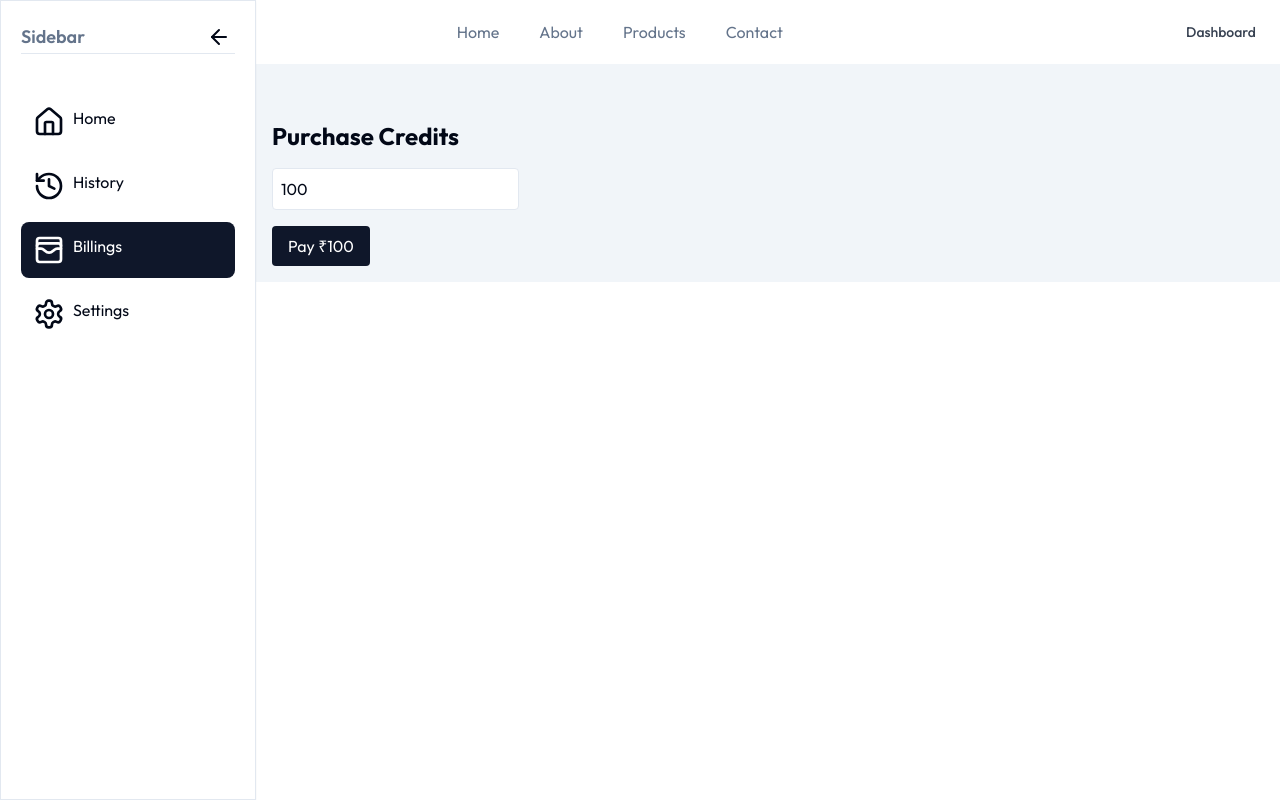
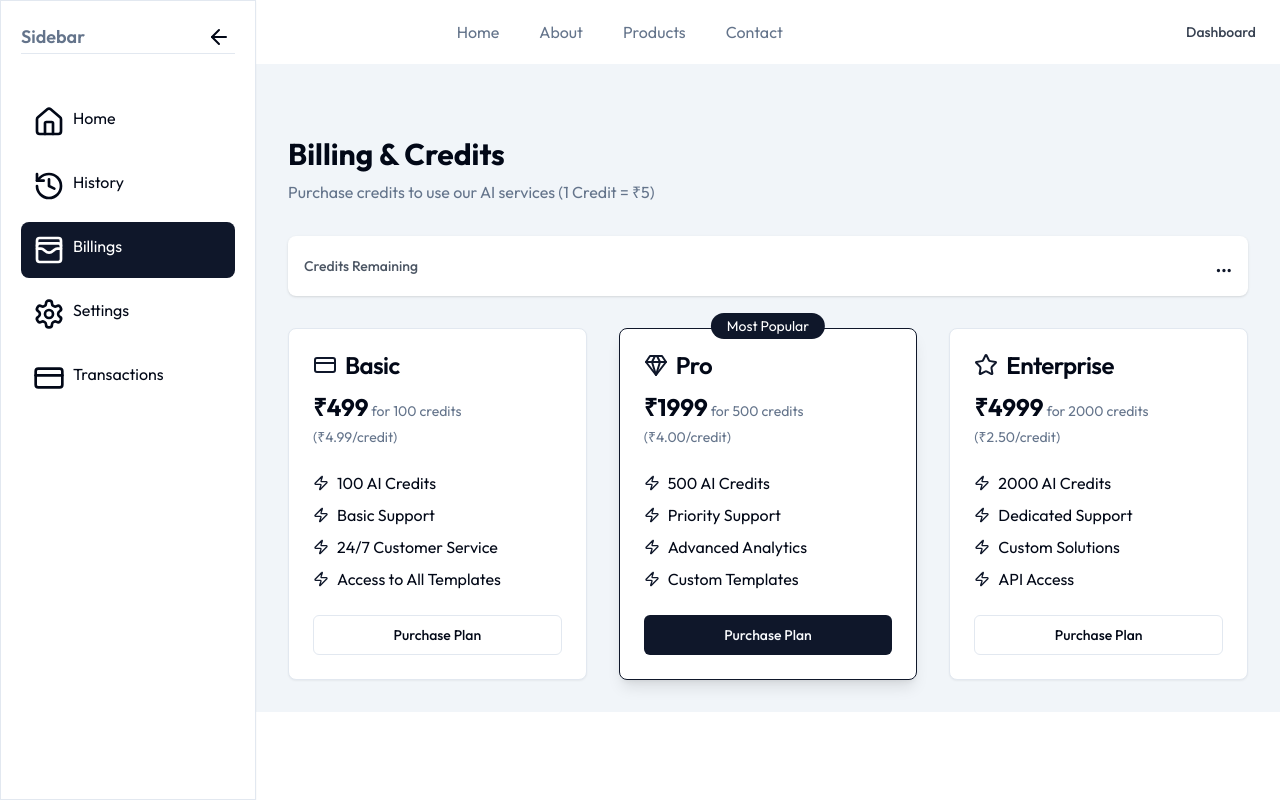
Before and after one commit to nischay-chauhan/ai-content, a Next.js app: page /dashboard/billings in a window 1280 px wide. Built offline with nearby package versions, Linux system fonts and the light colour scheme; no server answers.

Commit message:
added payment gateway +  trasaction history page

```diff
--- /dev/null
+++ b/app/api/transactions/route.ts
@@ -0,0 +1,22 @@
+import { NextResponse } from 'next/server';
+import { auth } from '@clerk/nextjs/server';
+import { db } from '@/utils/db';
+import { desc } from 'drizzle-orm';
+
+export async function GET() {
+  try {
+    const { userId } = auth();
+    if (!userId) {
+      return NextResponse.json({ error: 'Unauthorized' }, { status: 401 });
+    }
+
+    const transactions = await db.query.transactions.findMany({
+      where: (transactions, { eq }) => eq(transactions.userId, userId),
+      orderBy: (transactions, { desc }) => [desc(transactions.createdAt)]
+    });
+
+    return NextResponse.json({ transactions });
+  } catch (error) {
+    return NextResponse.json({ error: 'Failed to fetch transactions' }, { status: 500 });
+  }
+}
--- a/app/dashboard/_components/sidebar.tsx
+++ b/app/dashboard/_components/sidebar.tsx
@@ -1,5 +1,5 @@
 'use client'
-import { ArrowLeft, ArrowRight, DollarSignIcon, History, Home, Settings, WalletCards } from "lucide-react";
+import { ArrowLeft, ArrowRight, CreditCard, DollarSignIcon, History, Home, Settings, WalletCards } from "lucide-react";
 import Link from "next/link";
 import { usePathname } from "next/navigation";
 import { useEffect } from "react";
@@ -26,6 +26,11 @@ const Sidebar = () => {
             name: "Settings",
             icon: Settings,
             link: "/dashboard/settings"
+        },
+        {
+            name: "Transactions",
+            icon: CreditCard,
+            link: "/dashboard/transactions"
         }
     ];
 
--- a/app/dashboard/billings/page.tsx
+++ b/app/dashboard/billings/page.tsx
@@ -1,47 +1,106 @@
 'use client';
 
-import { useState } from 'react';
+import { useState, useEffect } from 'react';
 import { useUser } from '@clerk/nextjs';
+import { Card, CardHeader, CardTitle, CardDescription, CardContent } from "@/components/ui/card";
+import { Button } from "@/components/ui/button";
+import { CreditCard, Gem, Zap, Star } from "lucide-react";
+import CreditDisplay from '@/components/CreditDisplay';
+import { toast } from 'sonner';
+
+const PRICING_PLANS = [
+  {
+    name: "Basic",
+    credits: 100,
+    price: 499,
+    features: [
+      "100 AI Credits",
+      "Basic Support",
+      "24/7 Customer Service",
+      "Access to All Templates"
+    ],
+    icon: CreditCard
+  },
+  {
+    name: "Pro",
+    credits: 500,
+    price: 1999,
+    features: [
+      "500 AI Credits",
+      "Priority Support",
+      "Advanced Analytics",
+      "Custom Templates"
+    ],
+    icon: Gem,
+    popular: true
+  },
+  {
+    name: "Enterprise",
+    credits: 2000,
+    price: 4999,
+    features: [
+      "2000 AI Credits",
+      "Dedicated Support",
+      "Custom Solutions",
+      "API Access"
+    ],
+    icon: Star
+  }
+];
 
 export default function BillingPage() {
   const { user } = useUser();
-  const [amount, setAmount] = useState(100);
+  const [refreshTrigger, setRefreshTrigger] = useState(0);
+  const [mounted, setMounted] = useState(false);
 
-  const handlePayment = async () => {
+  useEffect(() => {
+    setMounted(true);
+  }, []);
+
+  const handlePayment = async (plan: typeof PRICING_PLANS[0]) => {
+    if (!mounted || typeof window === 'undefined') {
+      return;
+    }
+
     try {
-      // Create order
       const orderResponse = await fetch('/api/razorpay', {
         method: 'POST',
-        body: JSON.stringify({ amount }),
+        headers: {
+          'Content-Type': 'application/json'
+        },
+        body: JSON.stringify({ amount: plan.price }),
       });
       const { orderId } = await orderResponse.json();
 
-      // Initialize Razorpay
       const options = {
         key: process.env.NEXT_PUBLIC_RAZORPAY_KEY_ID,
-        amount: amount * 100,
+        amount: plan.price * 100,
         currency: "INR",
-        name: "Your Company",
-        description: "Credits Purchase",
+        name: "AI Content Generator",
+        description: `${plan.name} Plan - ${plan.credits} Credits`,
         order_id: orderId,
         handler: async (response: any) => {
           const verifyResponse = await fetch('/api/razorpay/verify', {
             method: 'POST',
+            headers: {
+              'Content-Type': 'application/json'
+            },
             body: JSON.stringify({
               razorpay_order_id: response.razorpay_order_id,
               razorpay_payment_id: response.razorpay_payment_id,
               razorpay_signature: response.razorpay_signature,
-              amount,
+              amount: plan.credits
             }),
           });
 
           if (verifyResponse.ok) {
-            alert('Payment successful!');
+            toast.success('Payment successful! Credits added to your account.');
+            setRefreshTrigger(prev => prev + 1);
           }
         },
         prefill: {
-          name: user?.fullName,
-          email: user?.primaryEmailAddress?.emailAddress,
+          name: user?.fullName ?? '',
+          email: user?.primaryEmailAddress?.emailAddress ?? '',
         },
       };
 
@@ -49,27 +108,72 @@ export default function BillingPage() {
       razorpay.open();
     } catch (error) {
       console.error('Payment failed:', error);
+      toast.error('Payment failed. Please try again.');
     }
   };
 
+  if (!mounted) {
+    return null; // or a loading state
+  }
+
   return (
-    <div className="p-4">
-      <h1 className="text-2xl font-bold mb-4">Purchase Credits</h1>
-      <div className="mb-4">
-        <input
-          type="number"
-          value={amount}
-          onChange={(e) => setAmount(Number(e.target.value))}
-          className="border p-2 rounded"
-          min="100"
-        />
+    <div className="p-8 max-w-7xl mx-auto">
+      <div className="mb-8">
+        <h1 className="text-3xl font-bold mb-2">Billing & Credits</h1>
+        <p className="text-muted-foreground">
+          Purchase credits to use our AI services (1 Credit = ₹5)
+        </p>
       </div>
-      <button
-        onClick={handlePayment}
-        className="bg-primary text-white px-4 py-2 rounded"
-      >
-        Pay ₹{amount}
-      </button>
+
+      <div className="mb-8">
+        <CreditDisplay refreshTrigger={refreshTrigger} />
+      </div>
+
+      <div className="grid gap-8 md:grid-cols-3">
+        {PRICING_PLANS.map((plan, index) => (
+          <Card key={index} className={`relative ${plan.popular ? 'border-primary shadow-lg' : ''}`}>
+            {plan.popular && (
+              <div className="absolute -top-4 left-1/2 transform -translate-x-1/2">
+                <span className="bg-primary text-white px-4 py-1 rounded-full text-sm">
+                  Most Popular
+                </span>
+              </div>
+            )}
+            <CardHeader>
+              <div className="flex items-center gap-2">
+                <plan.icon className="w-6 h-6 text-primary" />
+                <CardTitle>{plan.name}</CardTitle>
+              </div>
+              <div className="mt-2 text-sm text-muted-foreground">
+                <p className="mt-2">
+                  <span className="text-2xl font-bold text-foreground">₹{plan.price}</span>
+                  <span> for {plan.credits} credits</span>
+                </p>
+                <p className="text-sm mt-1">
+                  (₹{(plan.price / plan.credits).toFixed(2)}/credit)
+                </p>
+              </div>
+            </CardHeader>
+            <CardContent>
+              <ul className="space-y-2 mb-6">
+                {plan.features.map((feature, i) => (
+                  <li key={i} className="flex items-center gap-2">
+                    <Zap className="w-4 h-4 text-primary" />
+                    <span>{feature}</span>
+                  </li>
+                ))}
+              </ul>
+              <Button
+                onClick={() => handlePayment(plan)}
+                className="w-full"
+                variant={plan.popular ? "default" : "outline"}
+              >
+                Purchase Plan
+              </Button>
+            </CardContent>
+          </Card>
+        ))}
+      </div>
     </div>
   );
 }
--- /dev/null
+++ b/app/dashboard/transactions/page.tsx
@@ -0,0 +1,89 @@
+'use client';
+
+import { useEffect, useState } from 'react';
+import { useUser } from '@clerk/nextjs';
+import { Card, CardHeader, CardTitle, CardContent } from "@/components/ui/card";
+import { toast } from 'sonner';
+import { format } from 'date-fns';
+
+interface Transaction {
+  id: string;
+  amount: number;
+  type: string;
+  description: string;
+  paymentId: string;
+  createdAt: string;
+}
+
+export default function TransactionsPage() {
+  const { user } = useUser();
+  const [transactions, setTransactions] = useState<Transaction[]>([]);
+  const [loading, setLoading] = useState(true);
+
+  useEffect(() => {
+    if (user?.id) {
+      fetchTransactions();
+    }
+  }, [user]);
+
+  const fetchTransactions = async () => {
+    try {
+      const response = await fetch('/api/transactions');
+      if (!response.ok) throw new Error('Failed to fetch transactions');
+      const data = await response.json();
+      setTransactions(data.transactions);
+    } catch (error) {
+      toast.error('Failed to load transactions');
+    } finally {
+      setLoading(false);
+    }
+  };
+
+  if (loading) {
+    return <div className="p-8">Loading...</div>;
+  }
+
+  return (
+    <div className="p-8 max-w-7xl mx-auto">
+      <div className="mb-8">
+        <h1 className="text-3xl font-bold mb-2">Transaction History</h1>
+        <p className="text-muted-foreground">
+          View your credit purchase history
+        </p>
+      </div>
+
+      <div className="space-y-4">
+        {transactions.map((transaction) => (
+          <Card key={transaction.id}>
+            <CardContent className="flex items-center justify-between p-6">
+              <div className="flex flex-col">
+                <span className="font-medium">{transaction.description}</span>
+                <span className="text-sm text-muted-foreground">
+                  {format(new Date(transaction.createdAt), 'PPP p')}
+                </span>
+                <span className="text-sm text-muted-foreground">
+                  Payment ID: {transaction.paymentId}
+                </span>
+              </div>
+              <div className="flex items-center gap-2">
+                <span className={`text-lg font-bold ${
+                  transaction.type === 'credit' ? 'text-green-600' : 'text-red-600'
+                }`}>
+                  {transaction.type === 'credit' ? '+' : '-'}{transaction.amount} credits
+                </span>
+              </div>
+            </CardContent>
+          </Card>
+        ))}
+
+        {transactions.length === 0 && (
+          <Card>
+            <CardContent className="p-6 text-center text-muted-foreground">
+              No transactions found
+            </CardContent>
+          </Card>
+        )}
+      </div>
+    </div>
+  );
+}
--- a/app/layout.tsx
+++ b/app/layout.tsx
@@ -22,7 +22,11 @@ export default function RootLayout({
     <ClerkProvider>
     <html className="" lang="en">
       <head>
-        <script src="https://checkout.razorpay.com/v1/checkout.js"></script>
+        <script
+          src="https://checkout.razorpay.com/v1/checkout.js"
+          defer
+          async
+        ></script>
       </head>
       <body className={inter.className}>
       <Navbar />
--- a/package.json
+++ b/package.json
@@ -19,6 +19,7 @@
     "@types/quill": "^2.0.14",
     "class-variance-authority": "^0.7.0",
     "clsx": "^2.1.1",
+    "date-fns": "^4.1.0",
     "dotenv": "^16.4.5",
     "drizzle-orm": "^0.35.1",
     "lucide-react": "^0.408.0",
```
Also changed, not shown: app/api/razorpay/verify/route.ts (+26 -16 lines), 1 other file (tests, documents, lock files or other folders).
